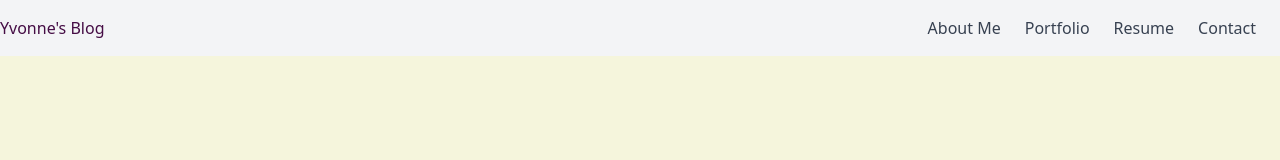
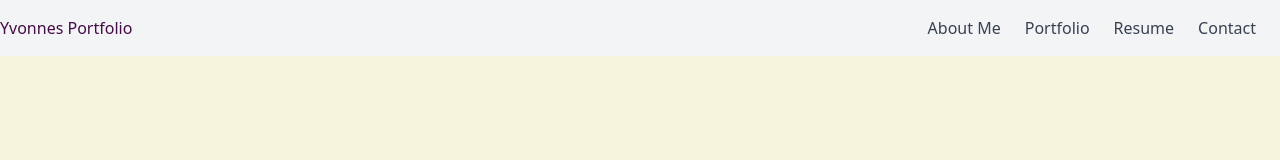
Before and after one commit to yvonneewa/React-Portfolio, a React (Vite) app: page / in a window 1280 px wide. Shown: the top 160 px of the page. Built offline with nearby package versions, Linux system fonts and the light colour scheme.

Commit message:
fixed some text

```diff
--- a/src/App.jsx
+++ b/src/App.jsx
@@ -7,7 +7,7 @@ function App() {
     <>
       <header className="bg-gray-100 py-4">
         <nav className="container mx-auto flex justify-between items-center">
-          <div className="logo">Yvonne's Blog</div>
+          <div className="logo">Yvonnes Portfolio</div>
           <ul className="flex items-center">
             <li className="mr-6">
               <a href="/" className="text-gray-700 hover:text-gray-900">
```
